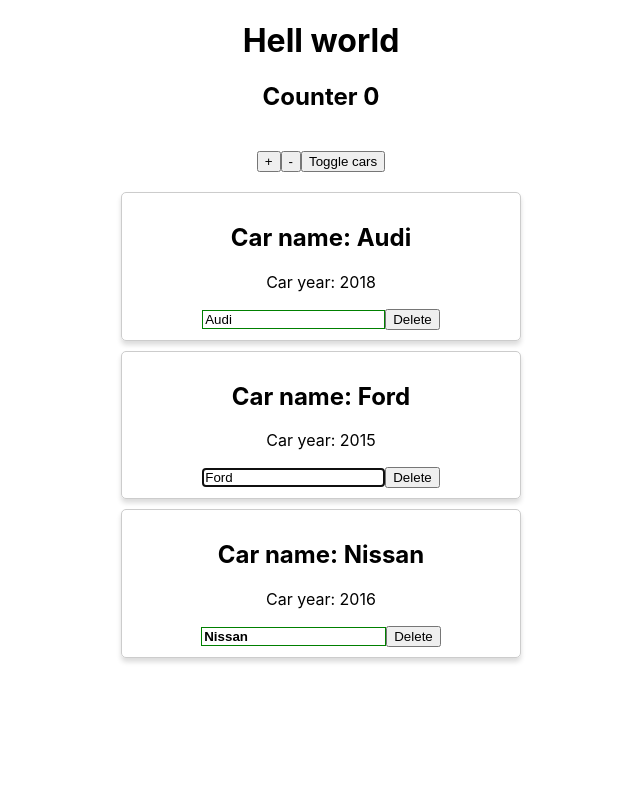
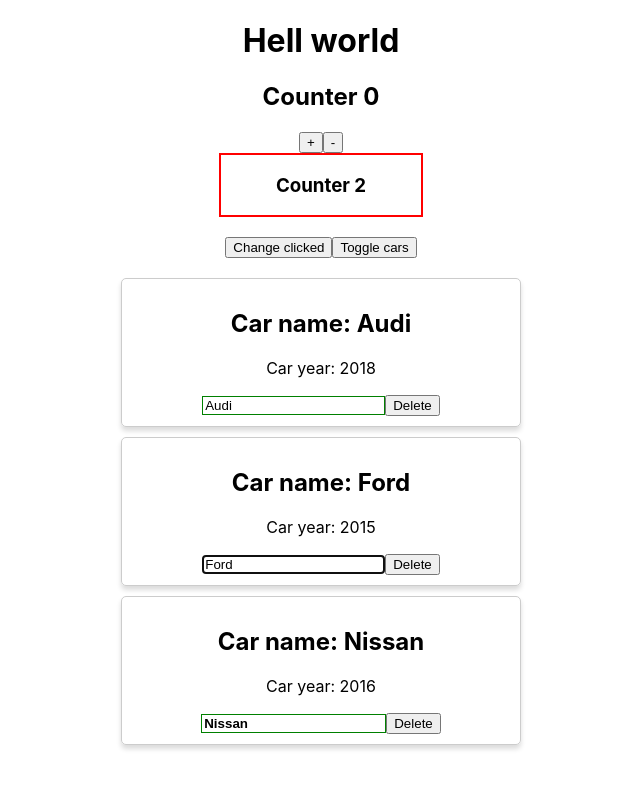
Before and after one commit to Venul/reactLearning, a React (Create React App) app: page / in a window 1280 px wide. Shown: the top 788 px of the page, without its empty margins (319-959 px from the left). Built offline with nearby package versions, Linux system fonts and the light colour scheme.

Commit message:
5.15 parameters from one component to another

```diff
--- a/src/App.js
+++ b/src/App.js
@@ -7,6 +7,7 @@
 class App extends Component {
 
   state = {
+    clicked: false,
     cars: [
       {name: 'Audi', year: 2018},
       {name: 'Ford', year: 2015},
@@ -69,8 +70,8 @@
       <div style = {divStyle}>
         <h1>{this.state.pageTitle}</h1>
 
-        <Counter />
-
+        <Counter clicked={this.state.clicked} />
+        <button onClick={()=> this.setState({clicked: true})}>Change clicked</button>
         <button
           style={{marginTop: 20}}
           onClick={this.toggleCarHandler}
--- a/src/Counter/Counter.js
+++ b/src/Counter/Counter.js
@@ -1,4 +1,5 @@
 import React, { Component } from 'react'
+import Counter2 from '../Counter2/Counter2'
 
 export default class Counter extends Component {
   state = {
@@ -17,6 +18,7 @@
         <h2>Counter {this.state.counter}</h2>
         <button onClick={this.addCounter}>+</button>
         <button onClick={() => this.setState({counter: this.state.counter - 1})}>-</button>
+      <Counter2 clicked={this.props.clicked} />
       </>
     )
   }
--- /dev/null
+++ b/src/Counter2/Counter2.js
@@ -0,0 +1,14 @@
+import React from 'react'
+
+export default props => {
+  return (
+    <div style={{
+      border: '2px solid red',
+      width: 200,
+      margin: '0 auto'
+    }}>
+      <h3>Counter 2</h3>
+      {props.clicked ? <p>Clicked</p> : null}
+    </div>
+  )
+}
```
